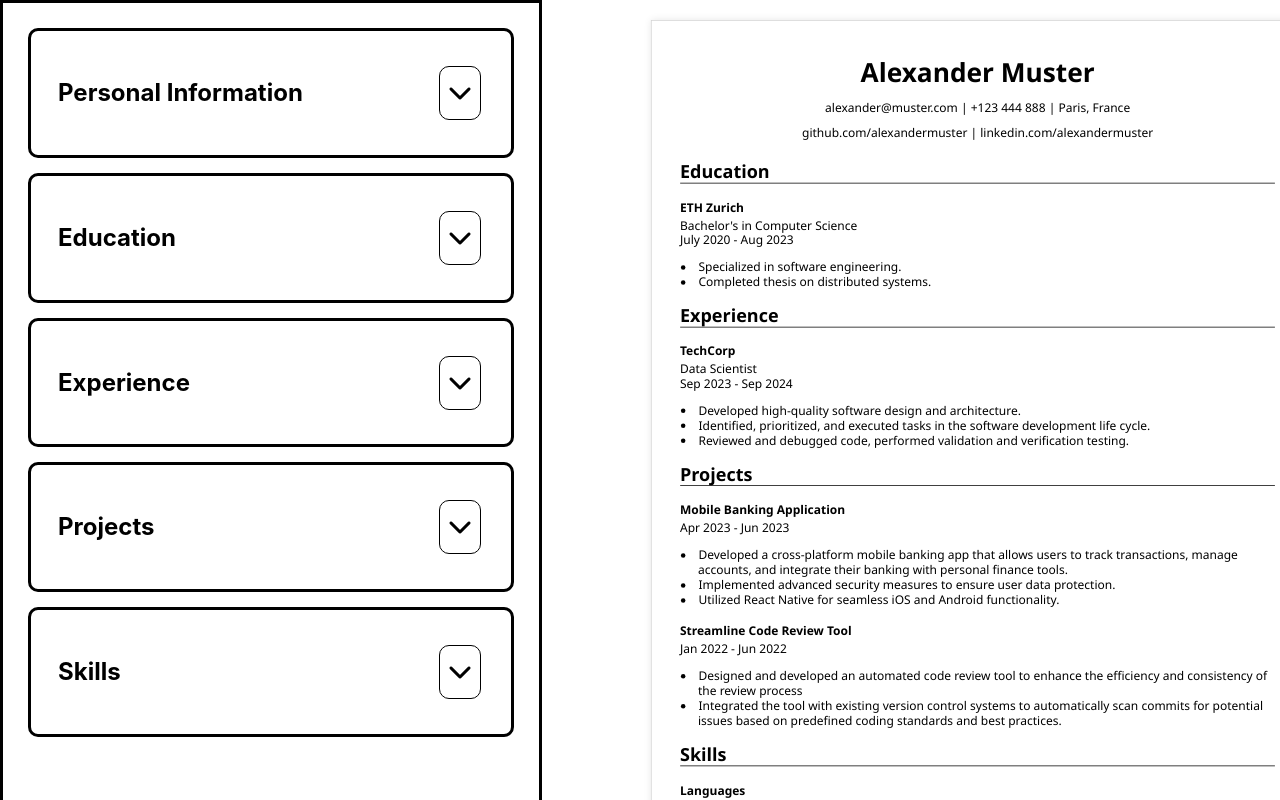
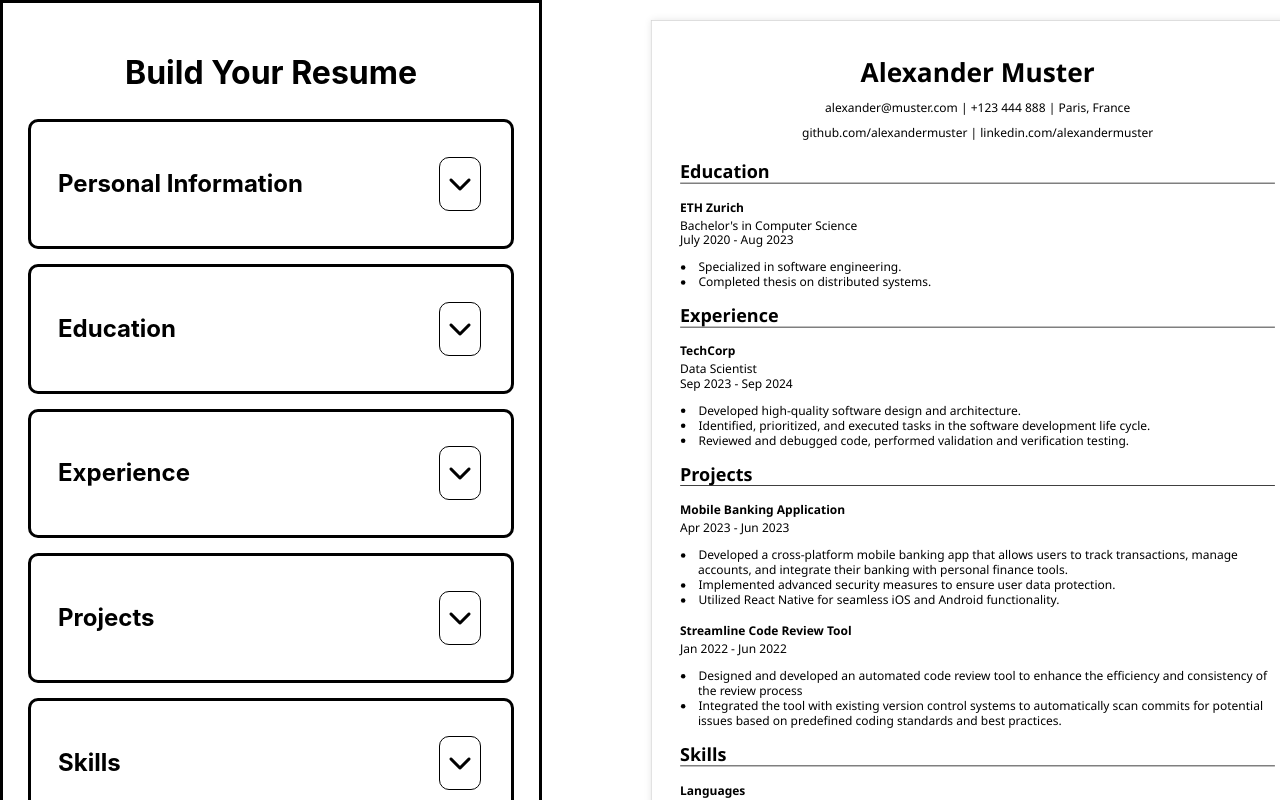
Before and after one commit to anlegi/cv_app, a React (Vite) app: page / in a window 1280 px wide. Shown: the top 800 px of the page. Built offline with nearby package versions, Linux system fonts and the light colour scheme.

Commit message:
Change button rotation on hover

```diff
--- a/src/components/cv-builder.jsx
+++ b/src/components/cv-builder.jsx
@@ -49,6 +49,7 @@ function CVBuilder() {
   return (
     <div style={{ display: 'flex', justifyContent: 'space-between' }}>
         <div className="components-div">
+          <h1 className="resume-title">Build Your Resume</h1>
             <PersonalInfoForm onSubmit={handlePersonalInfo} />
             <EducationalInfoForm onSubmit={handleEducationalInfo} />
             <PracticalInfoForm onSubmit={handlePracticalInfo} />
--- a/src/components/educational-experience-form.jsx
+++ b/src/components/educational-experience-form.jsx
@@ -68,10 +68,8 @@ function EducationalInfoForm({ onSubmit }) {
         <div className="educational-info">
           <h2 className="form-header" onClick={toggleFormVisibility}>
             <span className="form-title">Education</span>
-            <span className="toggle-icon">
-              {isCollapsed
-              ? <i className="fa-solid fa-chevron-down"></i>
-              : <i className="fa-solid fa-chevron-up"></i>}
+            <span className={"toggle-icon " + (isCollapsed ? "" : "rotated")}>
+              <i className="fa-solid fa-chevron-down"></i>
             </span>
           </h2>
           {!isCollapsed && (
--- a/src/components/personal-info-form.jsx
+++ b/src/components/personal-info-form.jsx
@@ -47,10 +47,8 @@ function PersonalInfoForm({ onSubmit }) {
     <div className="personal-info">
       <h2 className="form-header" onClick={toggleFormVisibility}>
           <span className="form-title">Personal Information</span>
-          <span className="toggle-icon">
-            {isCollapsed
-            ? <i className="fa-solid fa-chevron-down"></i>
-            : <i className="fa-solid fa-chevron-up"></i>}
+          <span className={"toggle-icon " + (isCollapsed ? "" : "rotated")}>
+            <i className="fa-solid fa-chevron-down"></i>
           </span>
       </h2>
       {!isCollapsed && (
--- a/src/components/practical-experience-form.jsx
+++ b/src/components/practical-experience-form.jsx
@@ -67,10 +67,8 @@ function PracticalInfoForm({ onSubmit }) {
     <div className="practical-info">
       <h2 className="form-header" onClick={toggleFormVisibility}>
         <span className="form-title">Experience</span>
-        <span className="toggle-icon">
-          {isCollapsed
-          ? <i className="fa-solid fa-chevron-down"></i>
-          : <i className="fa-solid fa-chevron-up"></i>}
+        <span className={"toggle-icon " + (isCollapsed ? "" : "rotated")}>
+          <i className="fa-solid fa-chevron-down"></i>
         </span>
       </h2>
       {!isCollapsed && (
--- a/src/components/project-form.jsx
+++ b/src/components/project-form.jsx
@@ -64,10 +64,8 @@ function ProjectInfoForm({ onSubmit }) {
   <div className="project-info">
     <h2 className="form-header" onClick={toggleFormVisibility}>
       <span>Projects</span>
-      <span className="toggle-icon">
-        {isCollapsed
-        ? <i className="fa-solid fa-chevron-down"></i>
-        : <i className="fa-solid fa-chevron-up"></i>}
+      <span className={"toggle-icon " + (isCollapsed ? "" : "rotated")}>
+        <i className="fa-solid fa-chevron-down"></i>
       </span>
     </h2>
     {!isCollapsed && (
--- a/src/components/skills.jsx
+++ b/src/components/skills.jsx
@@ -28,10 +28,8 @@ function SkillInfoForm({ onSubmit }) {
     <div className="skill-info">
       <h2 className="form-header" onClick={toggleFormVisibility}>
         <span>Skills</span>
-        <span className="toggle-icon">
-          {isCollapsed
-          ? <i className="fa-solid fa-chevron-down"></i>
-          : <i className="fa-solid fa-chevron-up"></i>}
+        <span className={"toggle-icon " + (isCollapsed ? "" : "rotated")}>
+          <i className="fa-solid fa-chevron-down"></i>
         </span>
       </h2>
       {!isCollapsed && (
--- a/src/index.css
+++ b/src/index.css
@@ -53,6 +53,14 @@ button {
   color: white;
 }
 
+.toggle-icon i {
+  display: inline-block; /* Make sure the icon behaves as a block for transformations */
+  transition: transform 0.3s ease; /* Apply transition to the transform property */
+}
+
+.toggle-icon.rotated i {
+  transform: rotate(180deg); /* Rotate the icon when the class "rotated" is added */
+}
 
 
 
@@ -187,6 +195,7 @@ button:focus-visible {
   /* width: 100%; */
 }
 
+
 .another-education-btn, .another-experience-btn, .another-project-btn, .another-skill-btn {
   margin-bottom: 10px;
 }
@@ -241,6 +250,13 @@ button:focus-visible {
   padding-left: 1.5em; /* Pushes text to start right after the bullet point */
 }
 
+
+.resume-title {
+  display: flex;
+  justify-content: center;
+}
+
+
 @media (prefers-color-scheme: light) {
   :root {
     color: black;
```
